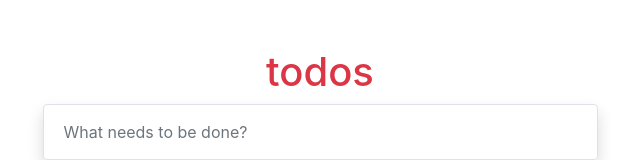
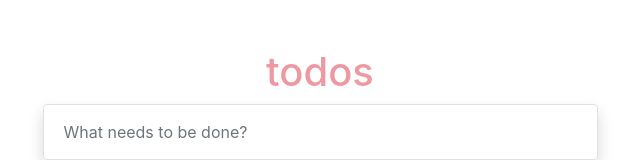
Before and after one commit to Ndn1618/todo-with-react, a React (Create React App) app: page / in a window 1280 px wide. Shown: the top 160 px of the page, without its empty margins (320-960 px from the left). Built offline with nearby package versions, Linux system fonts and the light colour scheme.

Commit message:
Add styles of todo project when it's completed

```diff
--- a/src/App.css
+++ b/src/App.css
@@ -6,6 +6,29 @@ body {
   -moz-osx-font-smoothing: grayscale;
 }
 
-.completed-todo {
+.task-heading {
+  font-size: 55px;
+  opacity: 0.5;
+}
+
+.remove-button {
+  font-size: 30px;
+  opacity: 0;
+  transition: opacity 0.2s ease;
+}
+
+.task-list-item:hover .remove-button {
+  opacity: 1;
+}
+
+.completed-todo .task-content {
   text-decoration: line-through;
 }
+
+@media (min-width: 768px) {
+  .todos-wrapper {
+    width: 50%;
+    margin-left: auto;
+    margin-right: auto;
+  }
+}
```
